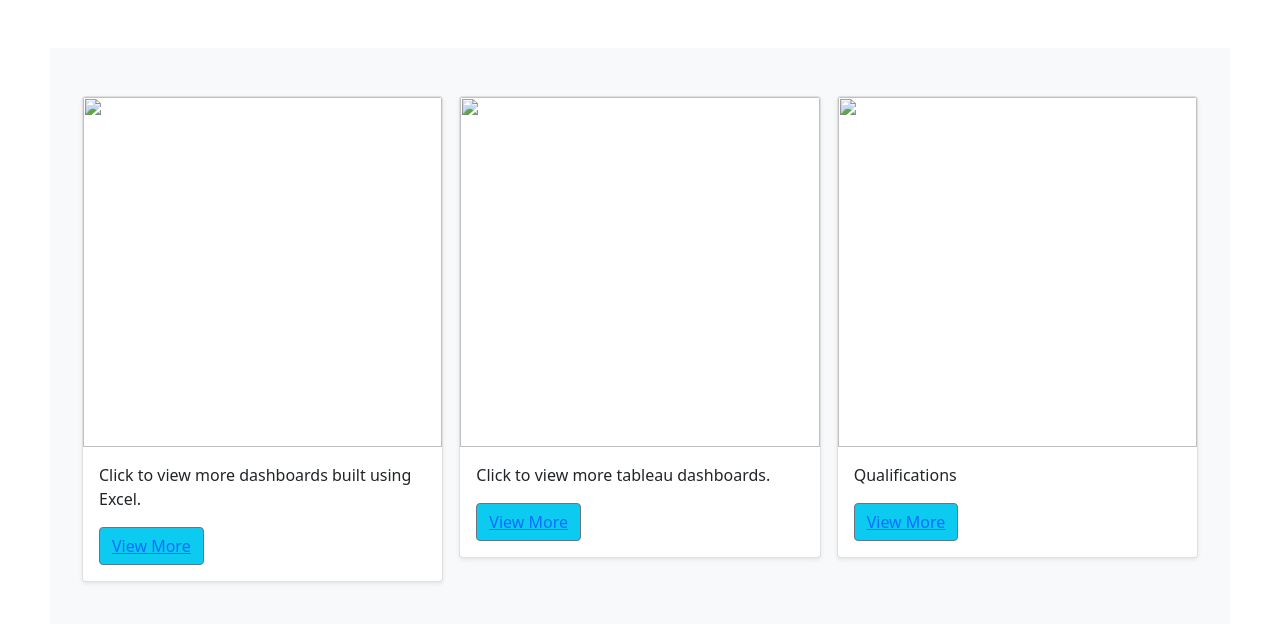
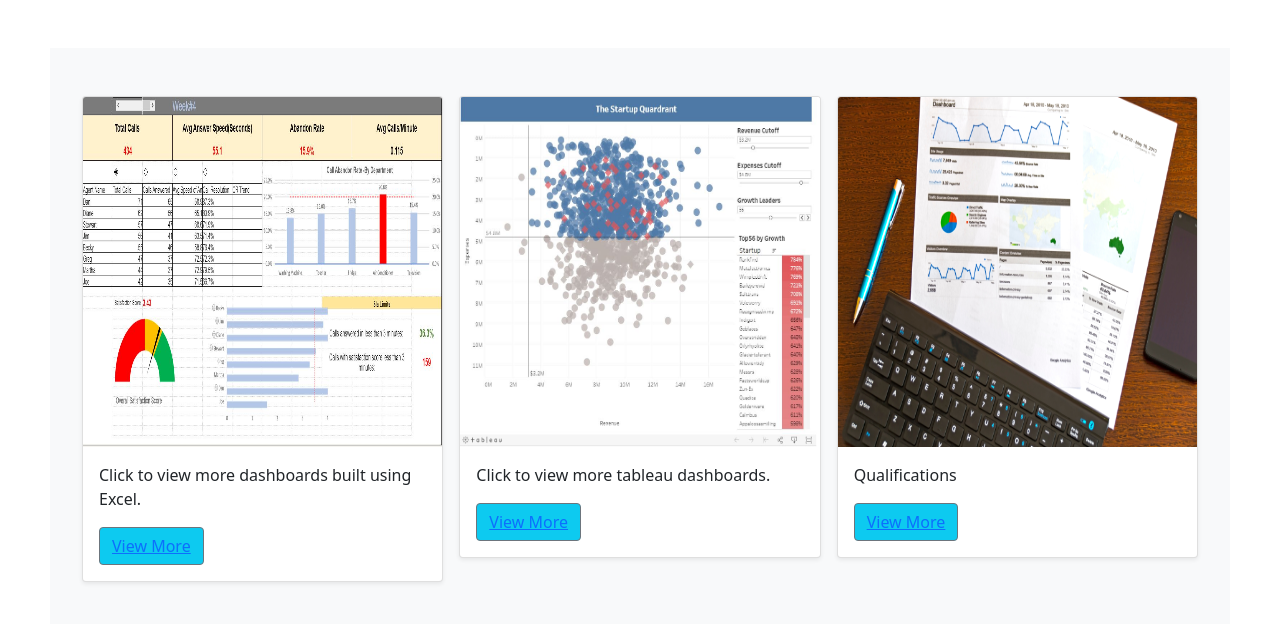
Before and after one commit to AmyTampa/resumecv, a plain HTML site: page index.html in a window 1280 px wide. Shown: the part 658-1282 px from the top of the page. Drawn offline with nearby package versions, Linux system fonts and the light colour scheme.

Commit message:
Update index.html

```diff
--- a/index.html
+++ b/index.html
@@ -90,7 +90,7 @@
       <div class="row row-cols-1 row-cols-sm-2 row-cols-md-3 g-3">
         <div class="col">
           <div class="card shadow-sm">
-            <img class="bd-placeholder-img card-img-top" width="100%" height="350" src="img\dash1.JPG" role="img" preserveAspectRatio="xMidYMid slice" focusable="false"><title>Placeholder</title><rect width="100%" height="100%" fill="#55595c"/><text x="50%" y="50%" fill="#eceeef" dy=".3em"></text>
+            <img class="bd-placeholder-img card-img-top" width="100%" height="350" src="dash1.JPG" role="img" preserveAspectRatio="xMidYMid slice" focusable="false"><title>Placeholder</title><rect width="100%" height="100%" fill="#55595c"/><text x="50%" y="50%" fill="#eceeef" dy=".3em"></text>
 
             <div class="card-body">
               <p class="card-text">Click to view more dashboards built using Excel.</p>
@@ -106,7 +106,7 @@
         </div>
         <div class="col">
           <div class="card shadow-sm">
-            <img class="bd-placeholder-img card-img-top" width="100%" height="350" src="img\dash2.JPG" role="img"  preserveAspectRatio="xMidYMid slice" focusable="false"><title>Placeholder</title><rect width="100%" height="100%" fill="#55595c"/><text x="50%" y="50%" fill="#eceeef" dy=".3em"></text>
+            <img class="bd-placeholder-img card-img-top" width="100%" height="350" src="dash2.JPG" role="img"  preserveAspectRatio="xMidYMid slice" focusable="false"><title>Placeholder</title><rect width="100%" height="100%" fill="#55595c"/><text x="50%" y="50%" fill="#eceeef" dy=".3em"></text>
 
             <div class="card-body">
               <p class="card-text">Click to view more tableau dashboards.</p>
@@ -121,7 +121,7 @@
         </div>
         <div class="col">
           <div class="card shadow-sm">
-            <img class="bd-placeholder-img card-img-top" width="100%" height="350" src="img\pexels-photomix-company-95916.jpg" role="img" preserveAspectRatio="xMidYMid slice" focusable="false"><title>Placeholder</title><rect width="100%" height="100%" fill="#55595c"/><text x="50%" y="50%" fill="#eceeef" dy=".3em"></text>
+            <img class="bd-placeholder-img card-img-top" width="100%" height="350" src="pexels-photomix-company-95916.JPG" role="img" preserveAspectRatio="xMidYMid slice" focusable="false"><title>Placeholder</title><rect width="100%" height="100%" fill="#55595c"/><text x="50%" y="50%" fill="#eceeef" dy=".3em"></text>
 
             <div class="card-body">
               <p class="card-text">Qualifications</p>
```
